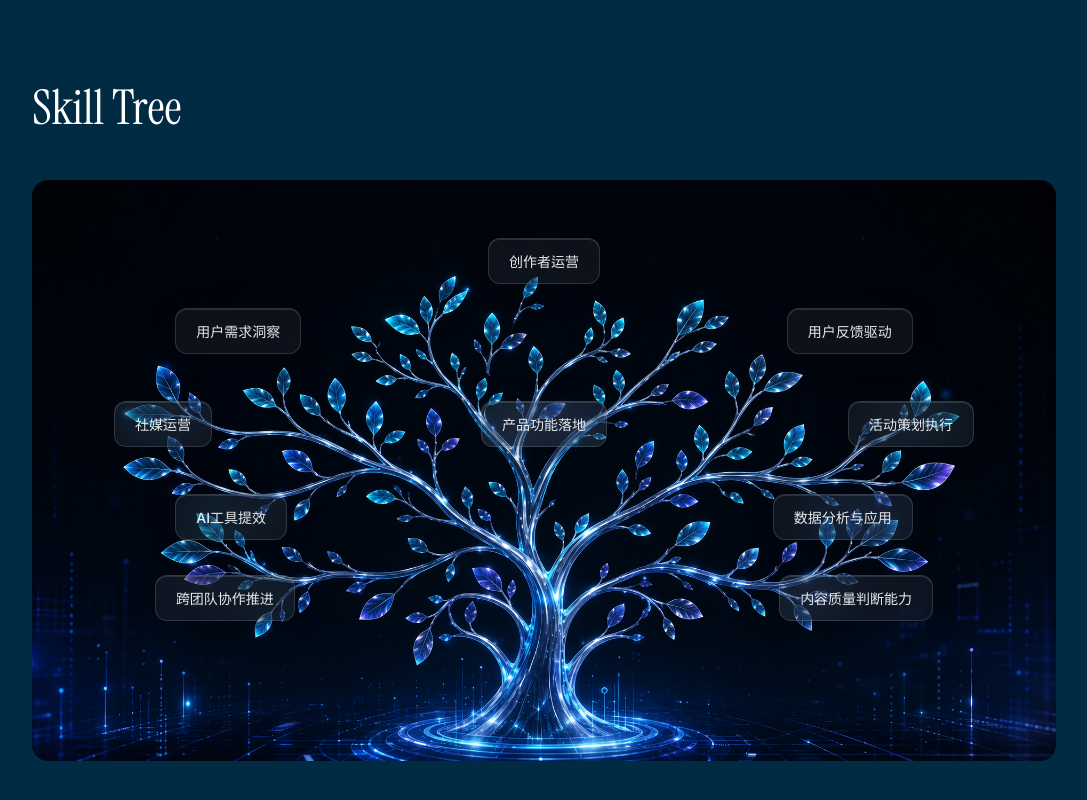
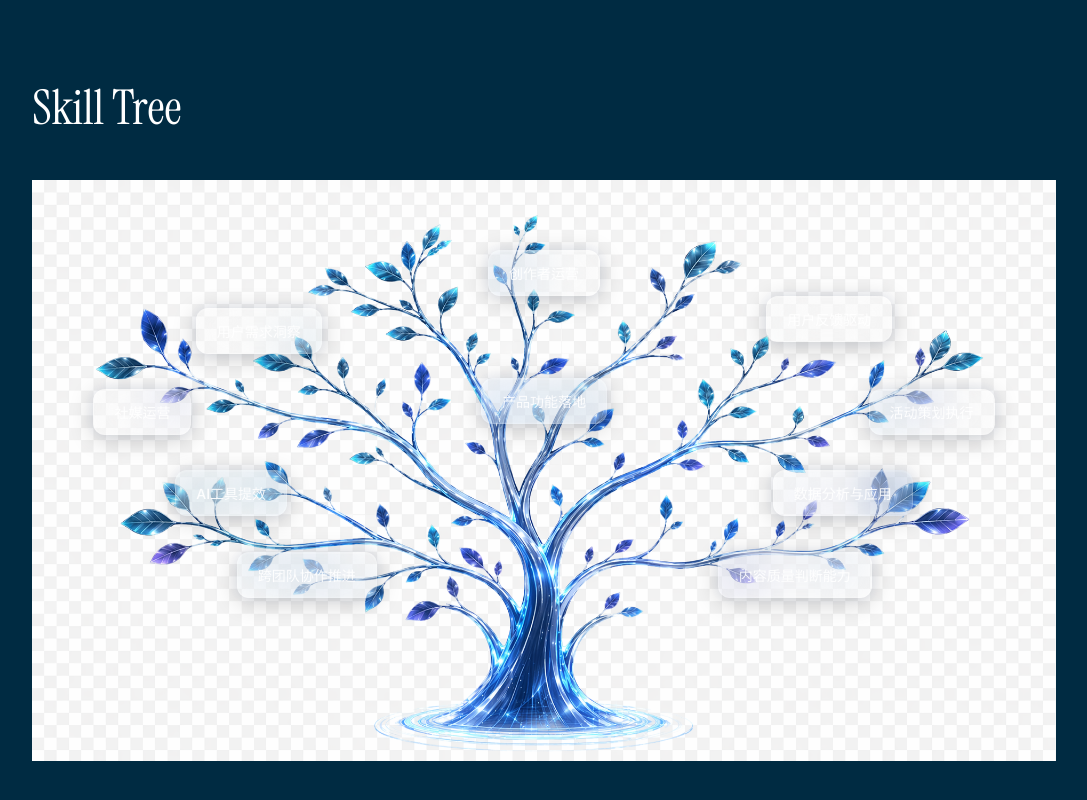
Before and after one commit to morinooto013/lsypersonal-space, a React (Vite) app: page / in a window 1280 px wide. Shown: the part 1884-2684 px from the top of the page, without its empty margins (96-1183 px from the left). Built offline with nearby package versions, Linux system fonts and the light colour scheme.

Commit message:
fix: use transparent tree bg, scatter nodes on canopy, glassier borders

```diff
--- a/src/components/SkillTree.tsx
+++ b/src/components/SkillTree.tsx
@@ -23,43 +23,38 @@ export default function SkillTree() {
           Skill Tree
         </h2>
 
-        {/* Tree with background image */}
+        {/* Tree with transparent background image */}
         <div className="relative w-full">
-          {/* Background image - blend mode makes dark bg transparent */}
           <img
             src="/skill-tree-bg.png"
             alt=""
-            className="w-full h-auto block rounded-2xl"
-            style={{
-              mixBlendMode: 'lighten',
-              minHeight: '420px',
-              objectFit: 'cover',
-            }}
+            className="w-full h-auto block"
+            style={{ minHeight: '420px', objectFit: 'contain' }}
           />
 
-          {/* Skill nodes positioned over the tree canopy */}
-          <div className="absolute inset-0 flex items-center justify-center">
+          {/* Skill nodes scattered across the tree canopy */}
+          <div className="absolute inset-0">
             <div className="relative w-full h-full">
 
-              {/* Row 1 - top center */}
-              <SkillNode name={skills[0]} className="absolute top-[10%] left-1/2 -translate-x-1/2" />
+              {/* Top area - spread across upper canopy */}
+              <SkillNode name={skills[0]} className="absolute top-[12%] left-1/2 -translate-x-1/2" />
 
-              {/* Row 2 - left & right */}
-              <SkillNode name={skills[1]} className="absolute top-[22%] left-[10%] sm:left-[14%]" />
-              <SkillNode name={skills[2]} className="absolute top-[22%] right-[10%] sm:right-[14%]" />
+              {/* Upper-mid area */}
+              <SkillNode name={skills[1]} className="absolute top-[22%] left-[16%]" />
+              <SkillNode name={skills[2]} className="absolute top-[20%] right-[16%]" />
 
-              {/* Row 3 - left, center, right */}
-              <SkillNode name={skills[3]} className="absolute top-[38%] left-[3%] sm:left-[8%]" />
-              <SkillNode name={skills[4]} className="absolute top-[38%] left-1/2 -translate-x-1/2" />
-              <SkillNode name={skills[5]} className="absolute top-[38%] right-[3%] sm:right-[8%]" />
+              {/* Mid area - widest part of canopy */}
+              <SkillNode name={skills[3]} className="absolute top-[36%] left-[6%]" />
+              <SkillNode name={skills[4]} className="absolute top-[34%] left-1/2 -translate-x-1/2" />
+              <SkillNode name={skills[5]} className="absolute top-[36%] right-[6%]" />
 
-              {/* Row 4 - left & right */}
-              <SkillNode name={skills[6]} className="absolute top-[54%] left-[8%] sm:left-[14%]" />
-              <SkillNode name={skills[7]} className="absolute top-[54%] right-[8%] sm:right-[14%]" />
+              {/* Lower-mid area */}
+              <SkillNode name={skills[6]} className="absolute top-[50%] left-[14%]" />
+              <SkillNode name={skills[7]} className="absolute top-[50%] right-[14%]" />
 
-              {/* Row 5 - left & right */}
-              <SkillNode name={skills[8]} className="absolute top-[68%] left-[6%] sm:left-[12%]" />
-              <SkillNode name={skills[9]} className="absolute top-[68%] right-[6%] sm:right-[12%]" />
+              {/* Lower canopy */}
+              <SkillNode name={skills[8]} className="absolute top-[64%] left-[20%]" />
+              <SkillNode name={skills[9]} className="absolute top-[64%] right-[18%]" />
 
             </div>
           </div>
@@ -73,8 +68,18 @@ export default function SkillTree() {
 function SkillNode({ name, className }: { name: string; className?: string }) {
   return (
     <div className={className}>
-      <div className="card-glass rounded-xl px-4 py-2 sm:px-5 sm:py-2.5 transition-all duration-300 hover:scale-105">
-        <span className="text-xs sm:text-sm text-foreground/90 font-medium whitespace-nowrap">
+      <div
+        className="rounded-xl px-4 py-2 sm:px-5 sm:py-2.5 transition-all duration-300 hover:scale-105 cursor-default"
+        style={{
+          background: 'rgba(255, 255, 255, 0.06)',
+          backdropFilter: 'blur(24px)',
+          WebkitBackdropFilter: 'blur(24px)',
+          border: '1px solid rgba(255, 255, 255, 0.18)',
+          boxShadow:
+            'inset 0 1px 0 rgba(255, 255, 255, 0.15), inset 0 -1px 0 rgba(255, 255, 255, 0.05), 0 4px 24px rgba(0, 0, 0, 0.2), 0 0 12px rgba(130, 170, 255, 0.08)',
+        }}
+      >
+        <span className="text-xs sm:text-sm text-white/90 font-medium whitespace-nowrap">
           {name}
         </span>
       </div>
```
Also changed, not shown: public/skill-tree-bg.png.
